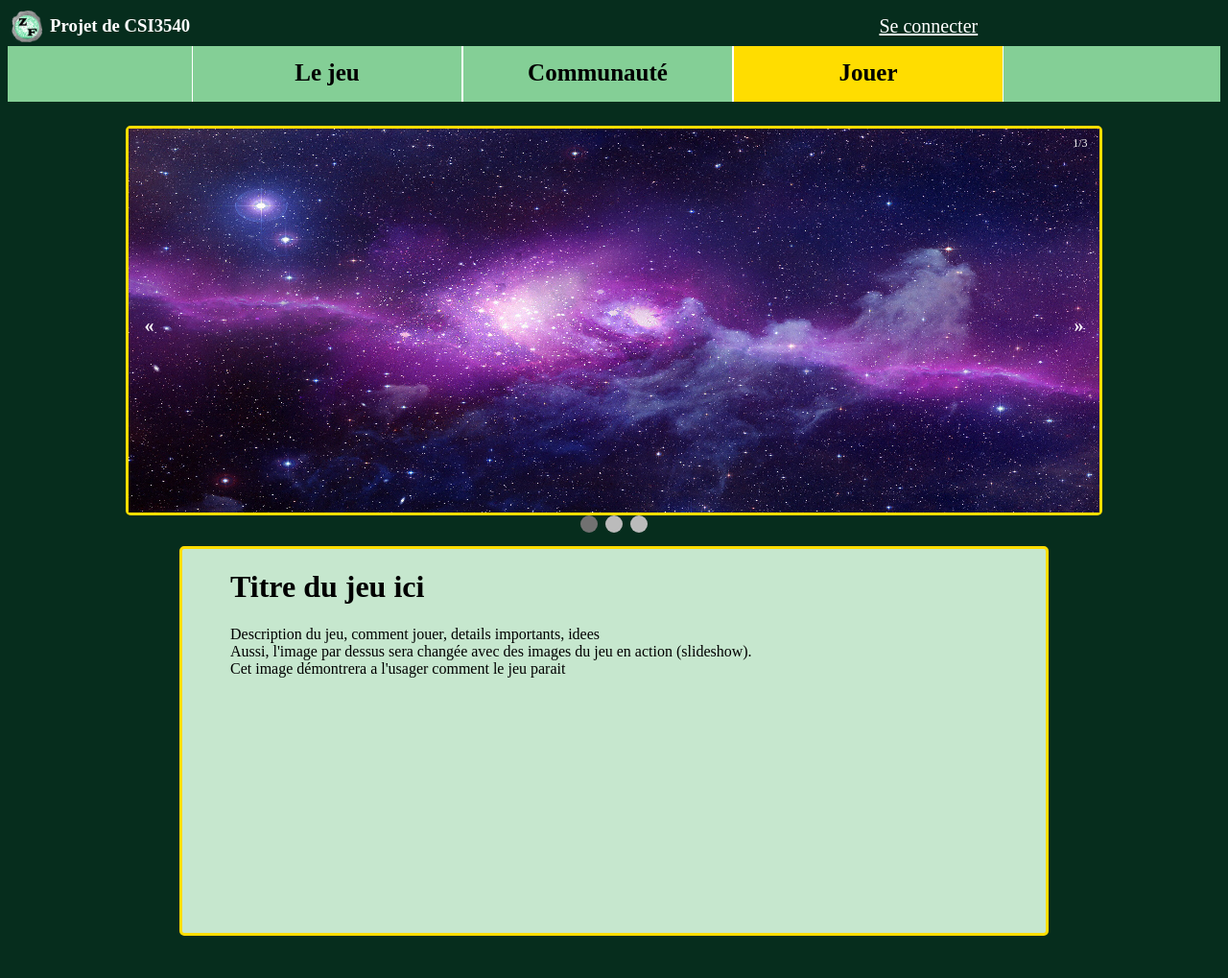
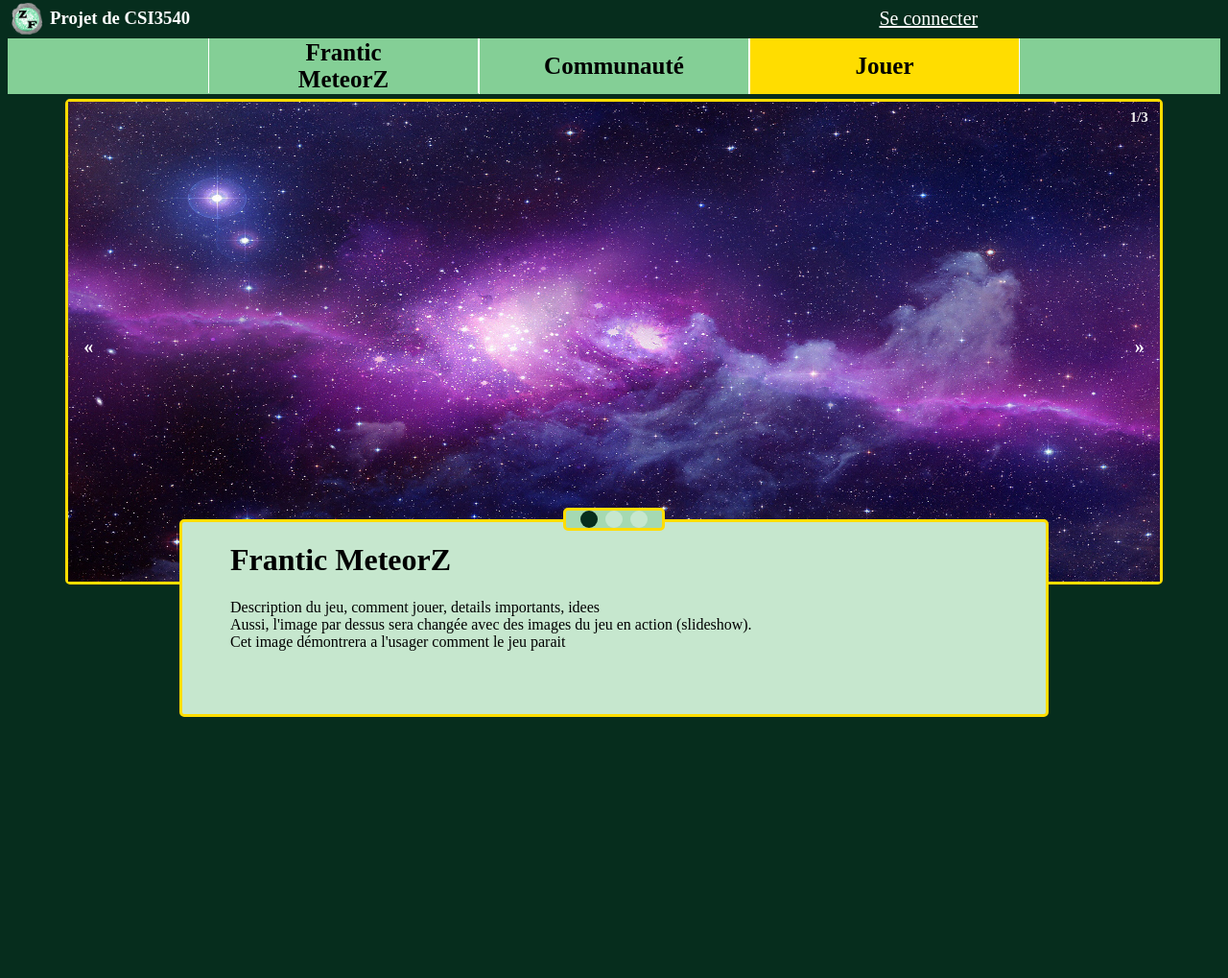
Before and after one commit to paquzach/CSI3540_Projet_ZP_FT, a PHP site: page /home.html in a window 1280 px wide. Shown: the whole page at 96% size. After the commit the page ends 747 px from the top, so only its background shows below. Run offline with PHP 8.4, Linux system fonts and the light colour scheme.

Commit message:
Ajout d'images au slideshow, reparation du menu (il est maintenant centré parfaitement)

```diff
--- a/F&Z/home.html
+++ b/F&Z/home.html
@@ -6,15 +6,15 @@
 </head>
 <body>
 
-<div style="width: 100%; height: 40px;">
+<div style="width: 100%; height: 40px; margin-top:-8px;">
 	<img src="pictures/logo.png" alt="Group Logo" height="40" width="40">
 	<h3 style="vertical-align: top;  display:inline-block; line-height: 0; color:white;">Projet de CSI3540</h3>
 	<a href="login.html" class="login">Se connecter</a>
 </div>
 
 <ul>
-<div style="width: 920px; margin: auto; ">
-	<li><a href="home.html">Le jeu</a> </li>
+<div style="margin:auto; width: 846px;">
+	<li><a href="home.html" style="padding-bottom: 0px; padding-top: 1px;">Frantic MeteorZ</a> </li>
 	<li class="dropdown">
 		<a href="community.html" class="dropbtn">Communaut&eacute;</a>
 
@@ -27,31 +27,33 @@
 </div>
 </ul>
 
-<div class="slideshow-container" style="width: 80%; height:400px ; margin:auto;">
+<div class="slideshow-container" style="width: 90%; height:500px ; margin-left: auto; margin-right: auto;">
 	<div class="mySlides fade">
 		<div class="numbertext">1/3</div>
-		<img src="pictures/gameImage.jpg" alt="Image du jeu" height="400px" width="100%">
+		<img src="pictures/gameImage.jpg" alt="Image du jeu" style="width: 100%; height: 500px;">
 	</div>
 	<div class="mySlides fade">
 		<div class="numbertext">2/3</div>
-		<img src="pictures/gameImage.jpg" alt="Image du jeu" height="400px" width="100%">
+		<img src="pictures/gameImage2.jpg" alt="Image du jeu" style="width: 100%; height: 500px;">
 	</div>
 	<div class="mySlides fade">
 		<div class="numbertext">3/3</div>
-		<img src="pictures/gameImage.jpg" alt="Image du jeu" height="400px" width="100%">
+		<img src="pictures/gameImage3.jpg" alt="Image du jeu" style="width: 100%; height: 500px;">
 	</div>
 	<a class="prev" onclick="plusSlides(-1)">&laquo</a>
 	<a class="next" onclick="plusSlides(1)">&raquo</a>
 </div>
-<div style="text-align: center">
-  <span class="dot" onclick="currentSlide(1)"></span>
-  <span class="dot" onclick="currentSlide(2)"></span>
-  <span class="dot" onclick="currentSlide(3)"></span>
+
+<div class="siteBoxes" style="text-align: center; width:100px; height: 18px; margin-left: auto; margin-right: auto; margin-top: -80px; position:relative; z-index: 10; background-color: #a5d9b2;">
+	<span class="dot" onclick="currentSlide(1)"></span>
+	<span class="dot" onclick="currentSlide(2)"></span>
+	<span class="dot" onclick="currentSlide(3)"></span>
 </div>
 
-<div class="siteBoxes" style="width: 900px; height:400px ; margin-left:auto; margin-right: auto; margin-top: 10px;">
+
+<div class="siteBoxes" style="width: 900px; height:200px ; margin-left:auto; margin-right: auto; margin-top: -12px; z-index: 9; position: relative;">
 	<div style="margin-left:50px;">
-		<h1>Titre du jeu ici</h1>
+		<h1>Frantic MeteorZ</h1>
 		<p>Description du jeu, comment jouer, details importants, idees<br>
 		Aussi, l'image par dessus sera chang&eacute;e avec des images du jeu en action (slideshow). <br>
 		Cet image d&eacute;montrera a l'usager comment le jeu parait
@@ -59,13 +61,10 @@
 	</div>
 </div>
 
-<br>
-<br>
-
-
 <script type="text/javascript">
 var slideIndex = 1;
 showSlides(slideIndex);
+
 
 function plusSlides(n) {
   showSlides(slideIndex += n);
@@ -90,6 +89,7 @@ function showSlides(n) {
   slides[slideIndex-1].style.display = "block";
   dots[slideIndex-1].className += " active";
 }
+
 </script>
 
 
--- a/F&Z/style.css
+++ b/F&Z/style.css
@@ -20,6 +20,7 @@ body
 	border-radius: 5px;
 	position: relative;
 	margin: auto;
+	margin-top: 5px;
 }
 
 .prev, .next {
@@ -42,7 +43,8 @@ body
 }
 
 .prev:hover, .next:hover{
-	background-color: rgba(0,0,0,0.8);
+	background-color: rgba(198,231,206,0.8);
+	color: #062d1d;
 }
 
 .text{
@@ -57,7 +59,8 @@ body
 
 .numbertext {
   	color: #f2f2f2;
-  	font-size: 12px;
+  	font-size: 15px;
+  	font-weight: bold;
   	padding: 8px 12px;
   	position: absolute;
   	top: 0;
@@ -69,14 +72,14 @@ body
   	height: 18px;
   	width: 18px;
   	margin: 0 2px;
-  	background-color: #bbb;
+  	background-color: #c6e7ce;
  	border-radius: 50%;
   	display: inline-block;
   	transition: background-color 0.6s ease;
 }
 
 .active, .dot:hover {
-  background-color: #717171;
+  background-color: #062d1d;
 }
 
 .fade {
@@ -159,8 +162,7 @@ body
 .centerDiv {
 	width: 300px;
 	height:400px;
-	margin-left:auto;
-	margin-right: auto;
+	margin: auto;
 	position:absolute;
 	border: 3px solid #e6c700;
 	border-radius: 5px;
@@ -170,18 +172,22 @@ body
 
 ul
 {
+	margin-top: 0px;
+	width: 100%;
+	margin: 0 auto;
 	list-style-type: none;
-	margin-top: 0;
 	overflow: hidden;
 	background-color: #84cf96;
 	font-size: 25px;
 	font-weight: bold;
+	padding:0px;
 }
 li
 {
 	float:left;
 	border-left:1px solid white;
 	border-right: 1px solid white;
+
 }
 
 li a, .dropbtn
@@ -189,9 +195,9 @@ li a, .dropbtn
 	display: inline-block;
 	color: black;
 	text-align: center;
-	padding: 14px 60px;
+	padding: 15px 60px;
 	width: 160px;
-	height: 30px;
+	height:100%;
 	text-decoration: none;
 }
 
@@ -210,7 +216,7 @@ li.dropdown {
     background-color: #84cf96;
     min-width: 160px;
     box-shadow: 0px 8px 16px 0px rgba(0,0,0,0.2);
-    z-index: 1;
+    z-index: 15;
 }
 
 .dropdown-content a {
@@ -256,5 +262,3 @@ a.login
 #changeprofilepicture:hover {
 	opacity: 0.6;
 }
-
-</style>
```
Also changed, not shown: F&Z/community.html (+4 -4 lines), F&Z/game.html (+5 -4 lines), F&Z/highscore.html (+4 -4 lines), F&Z/login.html (+4 -4 lines), F&Z/myAccount.html (+4 -4 lines), F&Z/pictures/gameImage2.jpg (added), F&Z/pictures/gameImage3.jpg (added).
